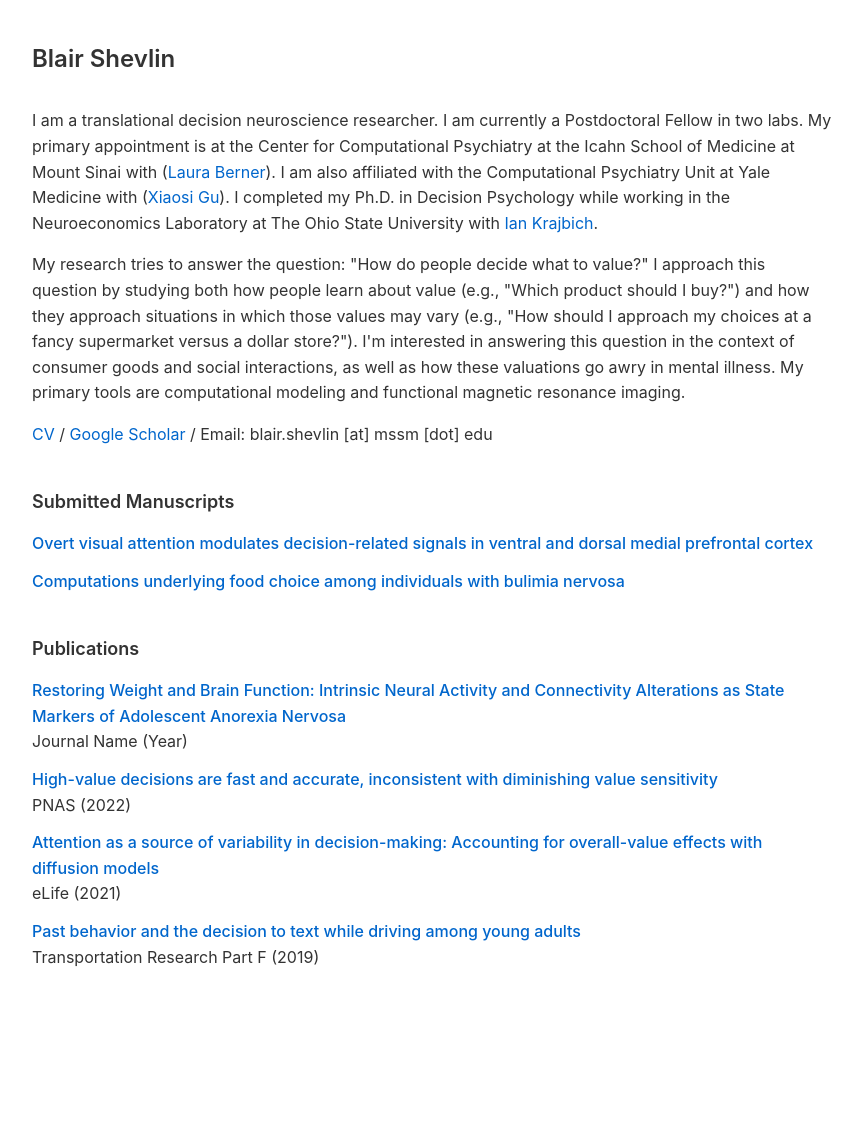
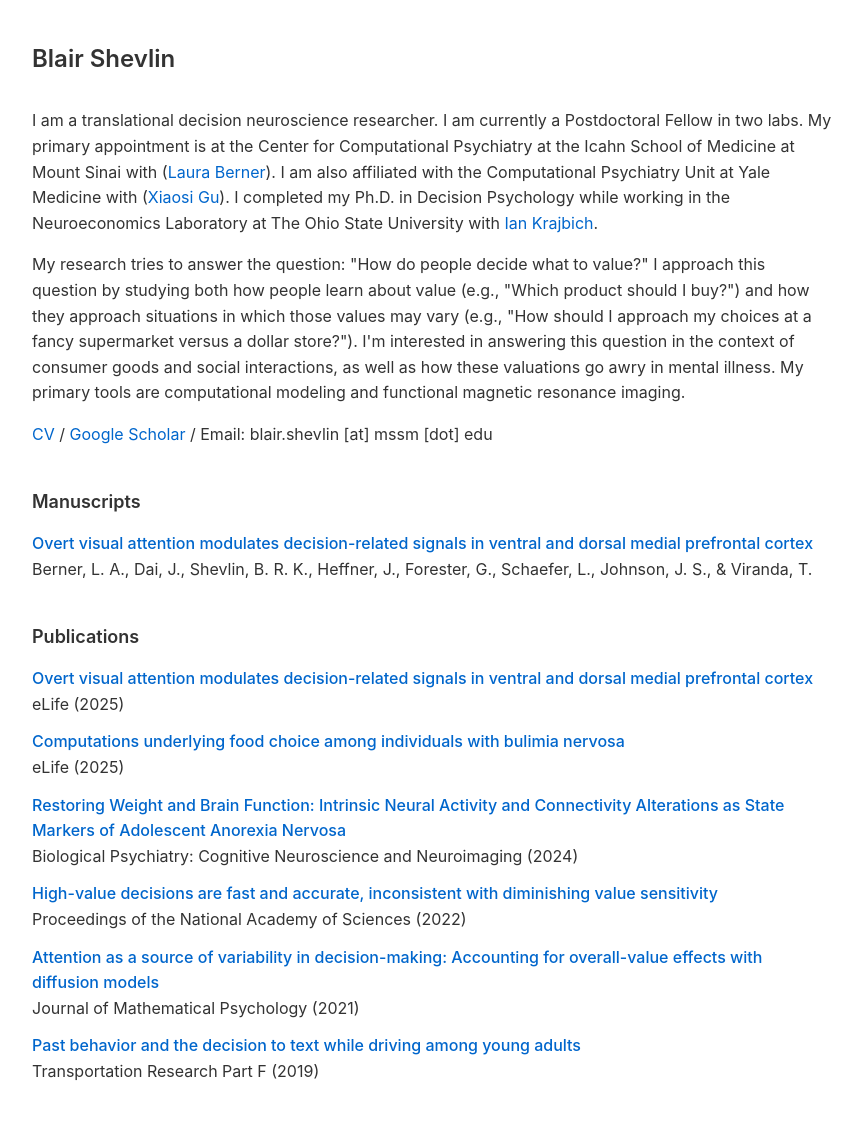
Before and after one commit to blairshevlin/blairshevlin.github.io, a Jekyll site: the page index.html, which Jekyll copies as it is, in a window 1280 px wide. Shown: the whole page, without its empty margins (208-1070 px from the left). Built offline with Jekyll 4.4.1, drawn with Linux system fonts in a browser that asks for light colours; before the commit the page ends 1010 px from its top, so only the background shows below that.

Commit message:
Added publication ref

```diff
--- a/index.html
+++ b/index.html
@@ -70,35 +70,42 @@
         <a href="assets/Shevlin_CV.pdf">CV</a> / <a href="https://scholar.google.com/your-profile">Google Scholar</a> / Email: blair.shevlin [at] mssm [dot] edu
     </p>
 
-    <h2>Submitted Manuscripts</h2>
+    <h2>Manuscripts</h2>
 
     <div class="publication">
-        <a href="https://www.biorxiv.org/content/10.1101/2024.10.25.620227v1" class="publication-title">Overt visual attention modulates decision-related signals in ventral and dorsal medial prefrontal cortex</a>
-    </div>
-
-    <div class="publication">
-        <a href="https://osf.io/preprints/osf/m85ed" class="publication-title">Computations underlying food choice among individuals with bulimia nervosa</a>
+        <a class="publication-title">Overt visual attention modulates decision-related signals in ventral and dorsal medial prefrontal cortex</a><br>
+        Berner, L. A., Dai, J., Shevlin, B. R. K., Heffner, J., Forester, G., Schaefer, L., Johnson, J. S., & Viranda, T.
     </div>
 
     <h2>Publications</h2>
 
     <div class="publication">
-        <a href="link-to-paper" class="publication-title">Restoring Weight and Brain Function: Intrinsic Neural Activity and Connectivity Alterations as State Markers of Adolescent Anorexia Nervosa</a><br>
-        Journal Name (Year)
+        <a href="assets\Shevlin et al 2025 Over attention fMRI eLife.pdf" class="publication-title">Overt visual attention modulates decision-related signals in ventral and dorsal medial prefrontal cortex</a><br>
+        eLife (2025)
     </div>
 
     <div class="publication">
-        <a href="link-to-paper" class="publication-title">High-value decisions are fast and accurate, inconsistent with diminishing value sensitivity</a><br>
-        PNAS (2022)
+        <a href="assets\Shevlin et al. 2025 Food computations BN eLife.pdf" class="publication-title">Computations underlying food choice among individuals with bulimia nervosa</a><br>
+        eLife (2025)
     </div>
 
     <div class="publication">
-        <a href="link-to-paper" class="publication-title">Attention as a source of variability in decision-making: Accounting for overall-value effects with diffusion models</a><br>
-        eLife (2021)
+        <a href="assets\berner-shevlin-2024-restoring-weight-and-brain-function.pdf" class="publication-title">Restoring Weight and Brain Function: Intrinsic Neural Activity and Connectivity Alterations as State Markers of Adolescent Anorexia Nervosa</a><br>
+        Biological Psychiatry: Cognitive Neuroscience and Neuroimaging (2024)
     </div>
 
     <div class="publication">
-        <a href="link-to-paper" class="publication-title">Past behavior and the decision to text while driving among young adults</a><br>
+        <a href="assets\shevlin-et-al-2022-high-value-decisions-are-fast-and-accurate-inconsistent-with-diminishing-value-sensitivity.pdf" class="publication-title">High-value decisions are fast and accurate, inconsistent with diminishing value sensitivity</a><br>
+        Proceedings of the National Academy of Sciences (2022)
+    </div>
+
+    <div class="publication">
+        <a href="assets\shevlin-krajbich-2021-attention-as-a-source-of-variability.pdf" class="publication-title">Attention as a source of variability in decision-making: Accounting for overall-value effects with diffusion models</a><br>
+        Journal of Mathematical Psychology (2021)
+    </div>
+
+    <div class="publication">
+        <a href="assets\shevlin-goodwin-2019-past-behavior-text.pdf" class="publication-title">Past behavior and the decision to text while driving among young adults</a><br>
         Transportation Research Part F (2019)
     </div>
 </body>
```
Also changed, not shown: 2 other files.
